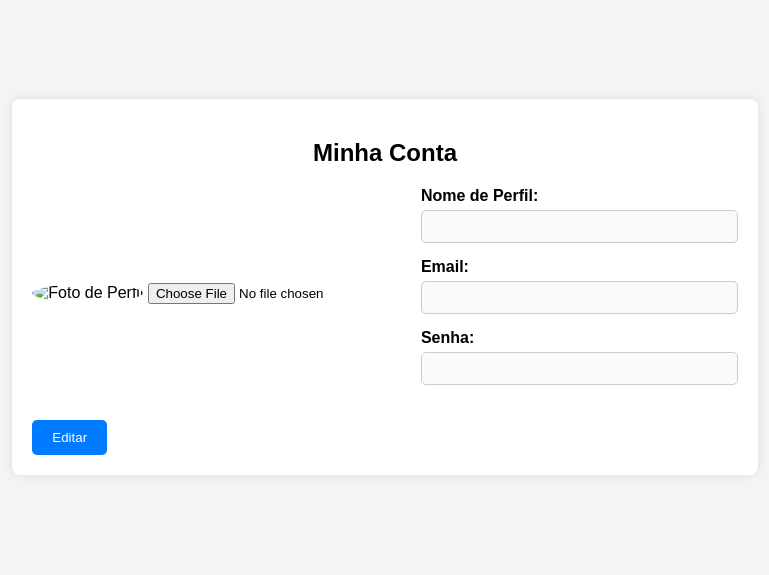
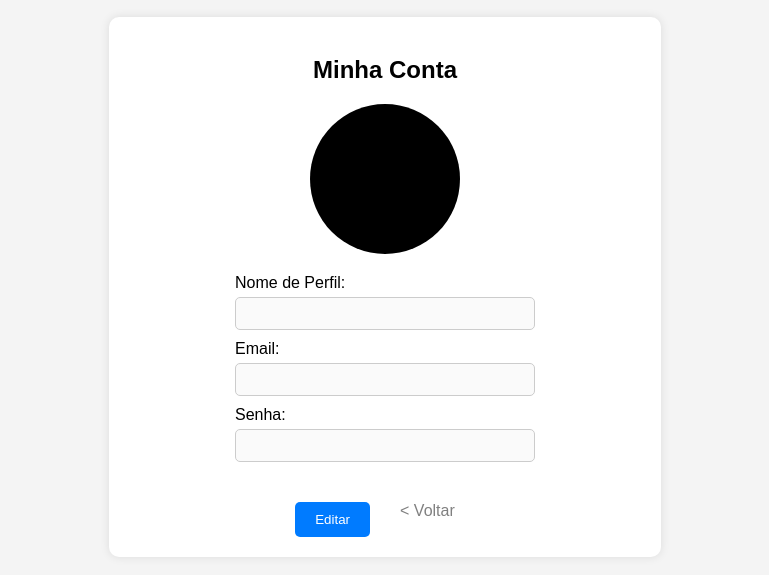
Before and after one commit to BLUEVSION/LandingPage, a plain HTML site: page assets/pages/conta.html in a window 1280 px wide. Shown: the part 113-688 px from the top of the page, without its empty margins (255-1024 px from the left). Drawn offline with Linux system fonts and the light colour scheme.

Commit message:
Att ate o momento tudo funcionando

```diff
--- a/assets/css/css-pages/style-conta.css
+++ b/assets/css/css-pages/style-conta.css
@@ -1,79 +1,132 @@
 body {
     font-family: Arial, sans-serif;
+    background-color: #f4f4f4;
     margin: 0;
     padding: 0;
     display: flex;
     justify-content: center;
     align-items: center;
     height: 100vh;
-    background-color: #f4f4f4;
 }
 
 .container {
     background-color: #fff;
     padding: 20px;
-    border-radius: 8px;
+    border-radius: 10px;
     box-shadow: 0 0 10px rgba(0, 0, 0, 0.1);
+    text-align: center;
+    width: 40%;
 }
 
 h2 {
-    text-align: center;
+    margin-bottom: 20px;
 }
 
 .profile {
     display: flex;
+    flex-direction: column;
     align-items: center;
     margin-bottom: 20px;
+
 }
 
 .profile-image {
-    margin-right: 20px;
+    position: relative;
+    width: 150px;
+    height: 150px;
+    border-radius: 50%;
+    background-color: #000;
+    overflow: hidden;
 }
 
 .profile-image img {
-    width: 100px;
-    height: 100px;
-    border-radius: 50%;
+    width: 100%;
+    height: 100%;
     object-fit: cover;
+    display: none;
+
+}
+
+.profile-image input[type="file"] {
+    position: absolute;
+    width: 100%;
+    height: 100%;
+    top: 0;
+    left: 0;
+    opacity: 0;
+    cursor: pointer;
+}
+
+.profile-info {
+    width: 100%;
+    max-width: 300px;
+    margin-top: 20px;
+    text-align: left;
+
+}
+
+.profile-info div {
+    margin-bottom: 10px;
+
 }
 
 .profile-info label {
-    font-weight: bold;
+    display: block;
+    margin-bottom: 5px;
 }
 
-.profile-info input[type="text"],
-.profile-info input[type="email"],
-.profile-info input[type="password"] {
+.profile-info input {
     width: 100%;
     padding: 8px;
-    margin-top: 5px;
-    margin-bottom: 15px;
+    box-sizing: border-box;
     border: 1px solid #ccc;
     border-radius: 5px;
-    box-sizing: border-box;
 }
 
 button {
     padding: 10px 20px;
     border: none;
     border-radius: 5px;
+    background-color: #007BFF;
+    color: #fff;
     cursor: pointer;
+    margin-top: 10px;
 }
 
-#edit-btn {
-    background-color: #007bff;
-    color: #fff;
+button#save-btn {
+    background-color: #28a745;
 }
 
-#edit-btn:hover {
-    background-color: #0056b3;
+button:hover {
+    opacity: 0.9;
 }
 
-#save-btn {
-    background-color: #28a745;
-    color: #fff;
+.buttons {
+    display: flex;
+    justify-content: center;
+    gap: 10px;
+    margin-top: 20px;
 }
 
-#save-btn:hover {
-    background-color: #218838;
+button, .back-to-home {
+    padding: 10px 20px;
+    border: none;
+    border-radius: 5px;
+
+    color: #fff;
+    cursor: pointer;
+    text-decoration: none;
+    display: inline-block;
 }
+
+button#save-btn {
+    background-color: #28a745;
+}
+
+button:hover, .back-to-home:hover {
+    opacity: 0.9;
+}
+
+.back-to-home {
+    color: grey;
+}
--- a/assets/pages/conta.html
+++ b/assets/pages/conta.html
@@ -11,7 +11,7 @@
         <h2>Minha Conta</h2>
         <div class="profile">
             <div class="profile-image">
-                <img id="profile-pic" src="default-profile-pic.jpg" alt="Foto de Perfil">
+                <img id="profile-pic" src="" alt="Foto de Perfil">
                 <input type="file" id="profile-pic-input" accept="image/*">
             </div>
             <div class="profile-info">
@@ -29,11 +29,15 @@
                 </div>
             </div>
         </div>
-        <button id="edit-btn">Editar</button>
-        <button id="save-btn" style="display: none;">Salvar</button>
+        <div class="buttons">
+            <button id="edit-btn">Editar</button>
+            <button id="save-btn" style="display: none;">Salvar</button>
+            <a class="back-to-home" href="../../index.html"> < Voltar</a>
+        </div>
     </div>
+</body>
 
     <script src="../script/account.js"></script>
-</body>
+
 
 </html>
--- a/assets/script/account.js
+++ b/assets/script/account.js
@@ -6,6 +6,30 @@ window.addEventListener('DOMContentLoaded', function() {
         document.getElementById('email').value = storedUser.email;
         document.getElementById('password').value = storedUser.password;
     }
+
+    const profilePic = document.getElementById('profile-pic');
+    const profilePicInput = document.getElementById('profile-pic-input');
+    const storedProfilePic = localStorage.getItem('profilePic');
+
+    if (storedProfilePic) {
+        profilePic.src = storedProfilePic;
+        profilePic.style.display = 'block';
+    } else {
+        profilePic.style.display = 'none';
+    }
+
+    profilePicInput.addEventListener('change', function(event) {
+        const file = event.target.files[0];
+        if (file) {
+            const reader = new FileReader();
+            reader.onload = function(e) {
+                profilePic.src = e.target.result;
+                profilePic.style.display = 'block';
+                localStorage.setItem('profilePic', e.target.result);
+            };
+            reader.readAsDataURL(file);
+        }
+    });
 
     const editBtn = document.getElementById('edit-btn');
     const saveBtn = document.getElementById('save-btn');
```
